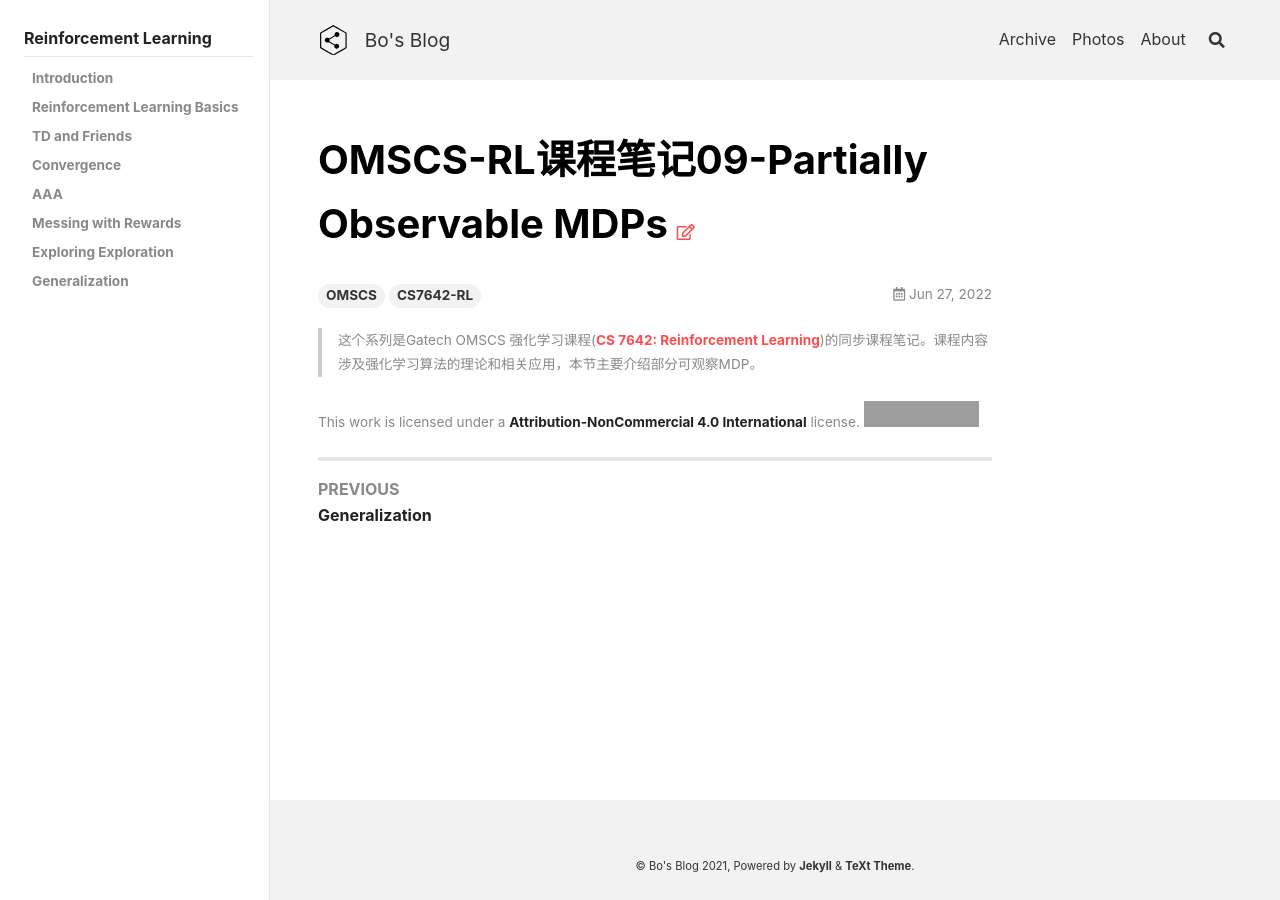
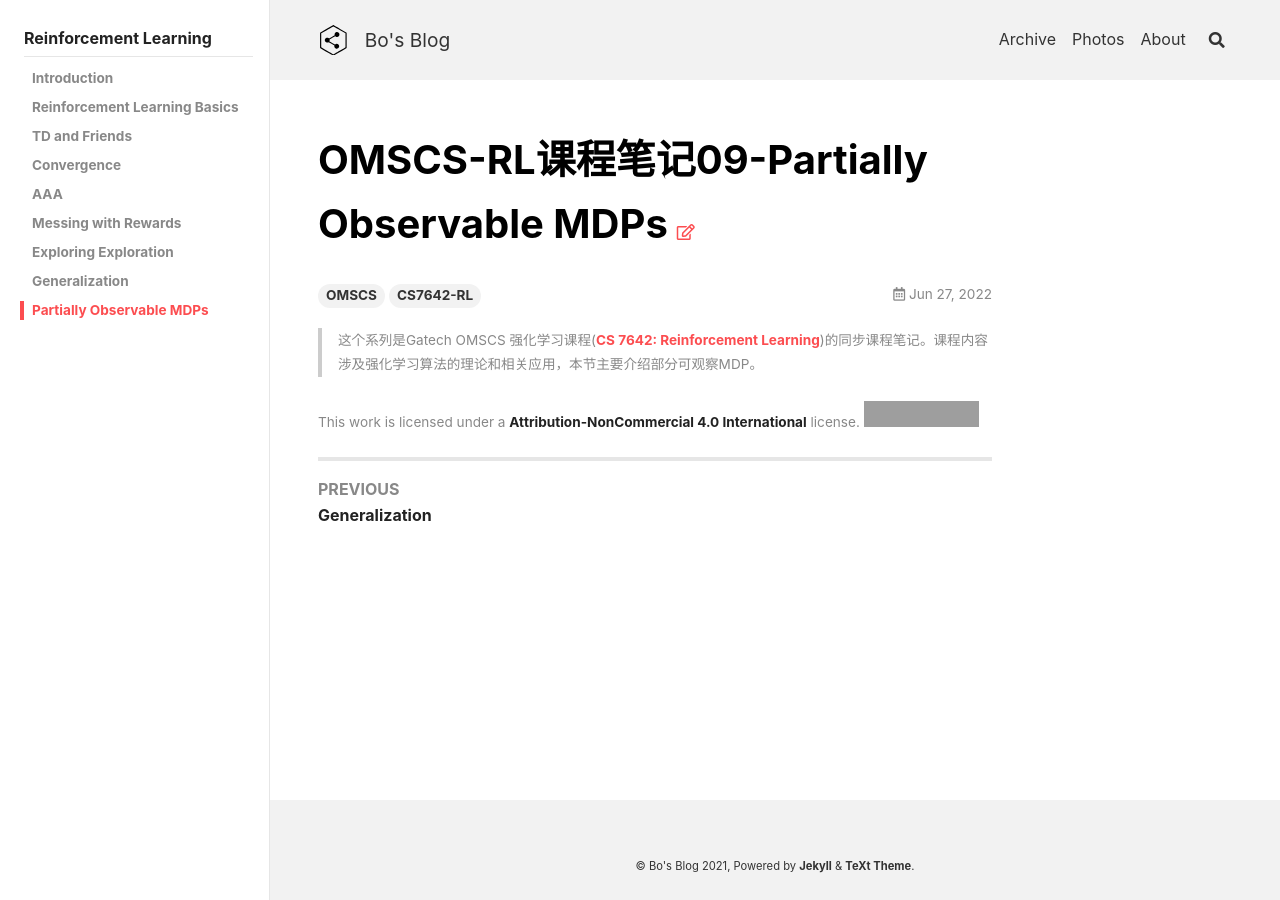
Before and after one commit to peng00bo00/peng00bo00_previous_blog, a Jekyll site: the page built from _posts/2022-06-27-OMSCS-RL-NOTES-09.md, in a window 1280 px wide. Built offline with Jekyll 4.4.1, drawn with Linux system fonts in a browser that asks for light colours; nearby versions of some CDN libraries; grey boxes are pictures that could not be loaded.

Commit message:
Update navigation.yml

```diff
--- a/_data/navigation.yml
+++ b/_data/navigation.yml
@@ -374,3 +374,5 @@ OMSCS-RL:
         url: /2022/06/13/OMSCS-RL-NOTES-07.html
       - title: Generalization
         url: /2022/06/20/OMSCS-RL-NOTES-08.html
+      - title: Partially Observable MDPs
+        url: /2022/06/27/OMSCS-RL-NOTES-09.html
```
